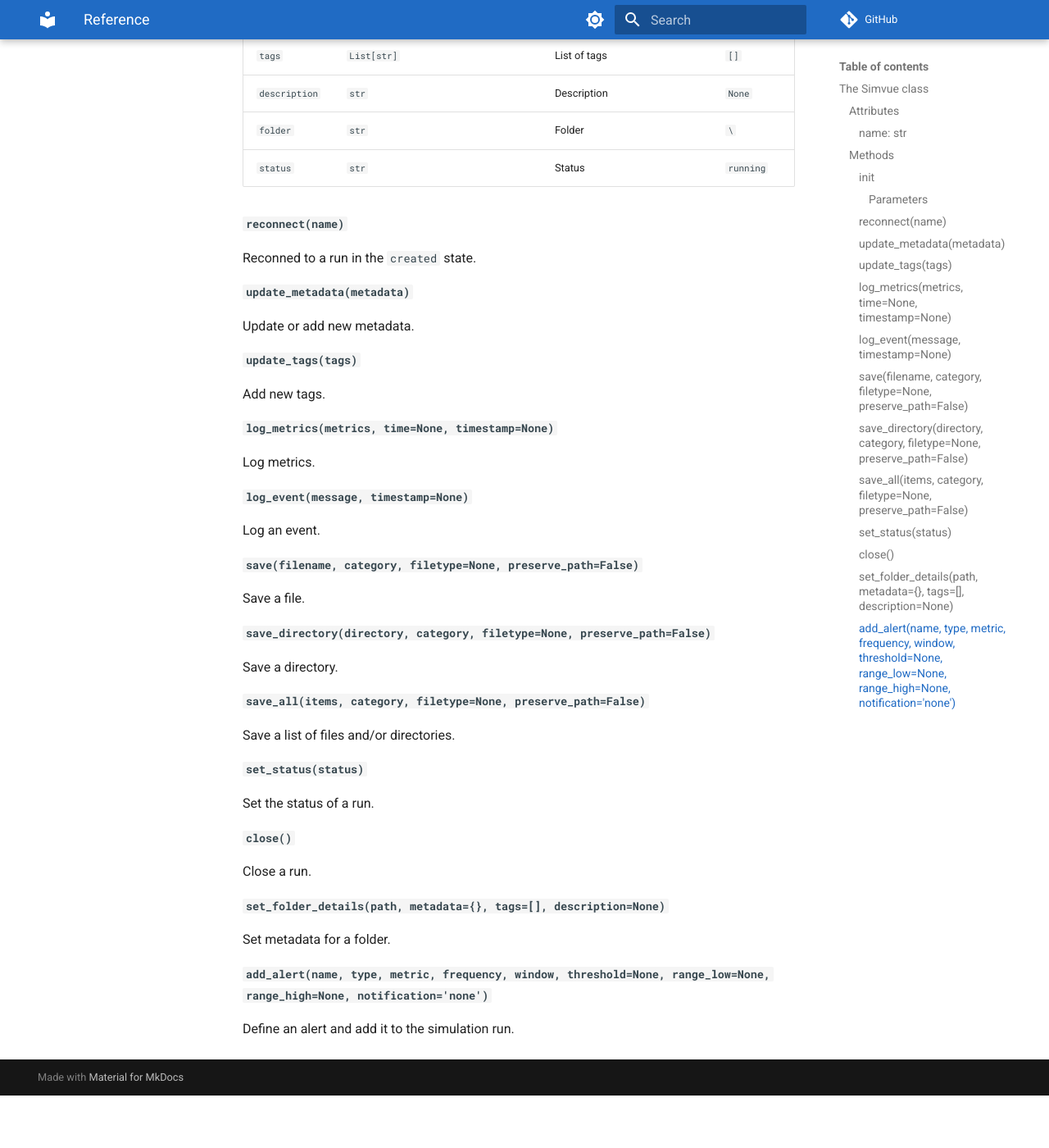
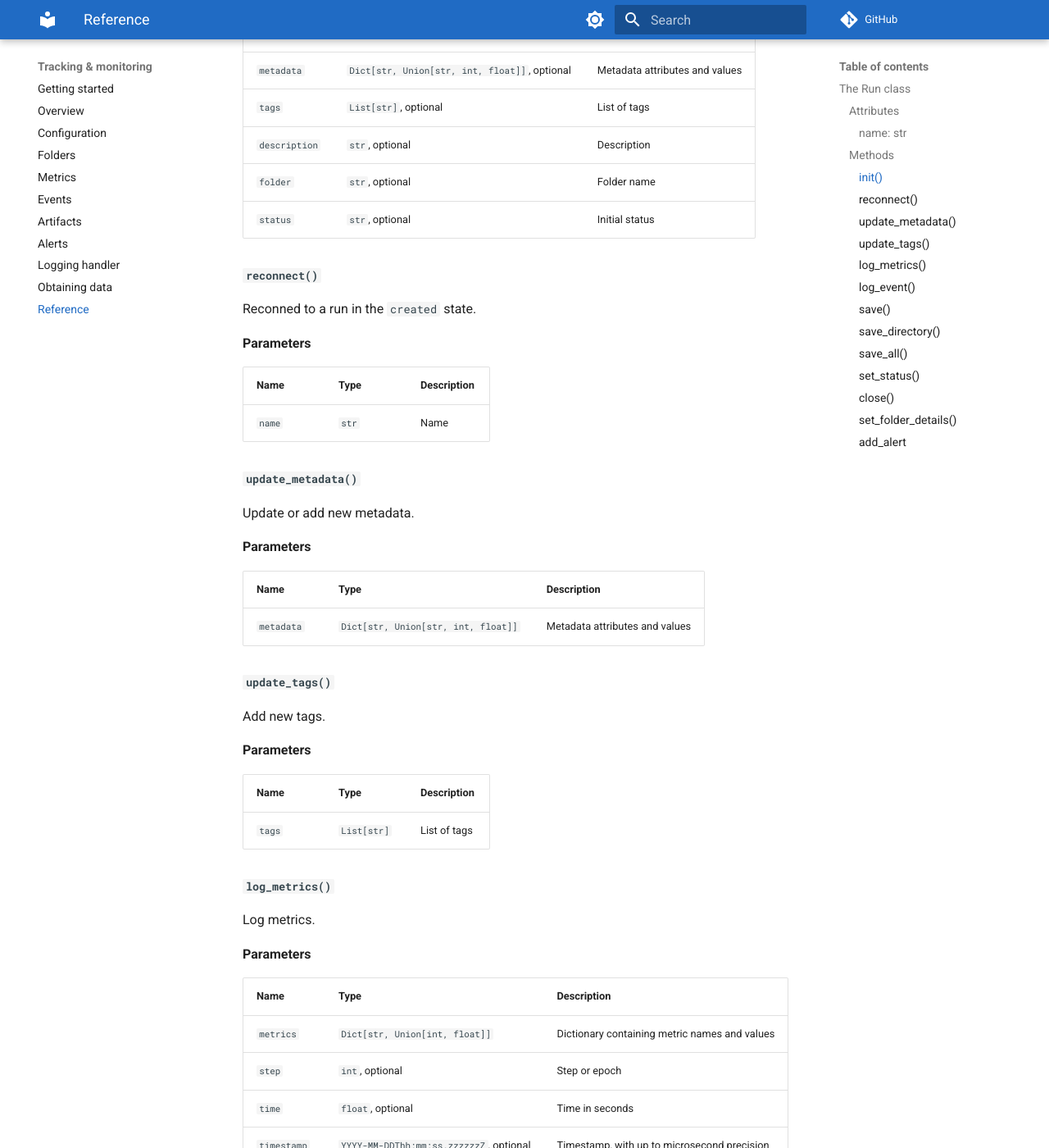
Before and after one commit to simvue-io/docs, an MkDocs documentation site: the page built from docs/python-client/reference.md, in a window 1280 px wide and 1400 px high, scrolled down 706 px. Shown: the whole window at 82% size. Built offline with MkDocs 1.6.1 and Material for MkDocs 9.7.7, drawn with Linux system fonts in a browser that asks for light colours; before the commit the page ends 2042 px from its top, so only the background shows below that; some of the changed text lies outside the part shown.

Commit message:
Add first draft of Python API doc

```diff
--- a/docs/python-client/reference.md
+++ b/docs/python-client/reference.md
@@ -1,6 +1,8 @@
 # Reference
 
-## The Simvue class
+## The `Run` class
+
+The `Run` is used to track and monitor simulations, processing or training tasks.
 
 ### Attributes
 
@@ -10,65 +12,158 @@ Gets the name of the run.
 
 ### Methods
 
-#### `init(name=None, metadata={}, tags=[], description=None, folder='/', status='running')` { #init data-toc-label="init" }
+#### `init()`
 
-Initialises a run.
+Initialises a run. If a name is not provided a random name will be assigned in the form of `<adjective>-<noun>`.
 
-##### Parameters
+**Parameters**
+
+| Name  | Type | Description |
+| ----- | ---- | ------- |
+| `name` | `str`, optional | Name |
+| `metadata` | `Dict[str, Union[str, int, float]]`, optional | Metadata attributes and values |
+| `tags` | `List[str]`, optional | List of tags |
+| `description` | `str`, optional | Description |
+| `folder` | `str`, optional | Folder name |
+| `status` | `str`, optional | Initial status |
+
+#### `reconnect()`
+
+Reconned to a run in the `created` state.
+
+**Parameters**
+
+| Name  | Type | Description |
+| ----- | ---- | ----------- |
+| `name` | `str` | Name |
+
+#### `update_metadata()`
+
+Update or add new metadata.
+
+**Parameters**
+
+| Name  | Type | Description |
+| ----- | ---- | ----------- |
+| `metadata` | `Dict[str, Union[str, int, float]]` | Metadata attributes and values |
+
+#### `update_tags()`
+
+Add new tags.
+
+**Parameters**
+
+| Name  | Type | Description |
+| ----- | ---- | ----------- |
+| `tags` | `List[str]` | List of tags |
+
+#### `log_metrics()`
+
+Log metrics.
+
+**Parameters**
+
+| Name  | Type | Description |
+| ----- | ---- | ----------- |
+| `metrics` | `Dict[str, Union[int, float]]` | Dictionary containing metric names and values |
+| `step` | `int`, optional | Step or epoch | Increments automatically each time `log_metrics` is called |
+| `time` | `float`, optional | Time in seconds |
+| `timestamp` | `YYYY-MM-DDThh:mm:ss.zzzzzzZ`, optional | Timestamp, with up to microsecond precision |
+
+
+#### `log_event()`
+
+Log an event.
+
+**Parameters**
+
+| Name  | Type | Description |
+| ----- | ---- | ----------- |
+| `message` | `str` | Text message |
+| `timestamp` | `YYYY-MM-DDThh:mm:ss.zzzzzzZ`, optional | Timestamp, with up to microsecond precision |
+
+#### `save()`
+
+Save a file.
+
+**Parameters**
+
+| Name  | Type | Description |
+| ----- | ---- | ----------- |
+| `filename` | `str` | Filename |
+| `category` | `Enum[code, input, output]` | Type of file |
+| `filetype` | `str`, optional | MIME type |
+| `preserve_path` | `Boolean`, optional | Preserve path of file |
+
+#### `save_directory()`
+
+Save all files in the directory.
+
+**Parameters**
+
+| Name  | Type | Description |
+| ----- | ---- | ----------- |
+| `directory` | `str` | Directory name |
+| `category` | `Enum[code, input, output]` | Type of file |
+| `filetype` | `str`, optional | MIME type |
+| `preserve_path` | `Boolean`, optional | Preserve path of files |
+
+#### `save_all()`
+
+Save a list of files and/or directories.
+
+**Parameters**
+
+| Name  | Type | Description |
+| ----- | ---- | ----------- |
+| `directory` | `List[str]` | List of files and/or directories |
+| `category` | `Enum[code, input, output]` | Type of file |
+| `filetype` | `str`, optional | MIME type |
+| `preserve_path` | `Boolean`, optional | Preserve path of files |
+
+#### `set_status()`
+
+Set the status of a run.
+
+**Parameters**
+
+| Name  | Type | Description | Default |
+| ----- | ---- | ----------- | ------- |
+| `status` | `Enum` | Name |  |
+
+#### `close()`
+
+Close a run. Only needed if a context manager is not used.§
+
+#### `set_folder_details()`
+
+Set metadata, tags and a description for a folder.
+
+**Parameters**
+
+| Name  | Type | Description |
+| ----- | ---- | ----------- |
+| `path` | `str` | Name |
+| `metadata` | `Dict[str, Union[str, int, float]]`, optional | Metadata attributes and values |
+| `tags` | `List[str]`, optional | List of tags |
+| `description` | `str`, optional | Description |
+
+#### `add_alert`
+
+Define an alert and add it to the simulation run.
+
+**Parameters**
 
 | Name  | Type | Description | Default |
 | ----- | ---- | ----------- | ------- |
 | `name` | `str` | Name |  |
-| `metadata` | `Dict[str, Union[str, int, float]]` | Metadata attributes and values | `{}` |
-| `tags` | `List[str]` | List of tags | `[]`  |
-| `description` | `str` | Description | `None` |
-| `folder` | `str` | Folder | `\` |
-| `status` | `str` | Status | `running` |
-
-#### `reconnect(name)`
-
-Reconned to a run in the `created` state.
-
-#### `update_metadata(metadata)`
-
-Update or add new metadata.
-
-#### `update_tags(tags)`
-
-Add new tags.
-
-#### `log_metrics(metrics, time=None, timestamp=None)`
-
-Log metrics.
-
-#### `log_event(message, timestamp=None)`
-
-Log an event.
-
-#### `save(filename, category, filetype=None, preserve_path=False)`
-
-Save a file.
-
-#### `save_directory(directory, category, filetype=None, preserve_path=False)`
-
-Save a directory.
-
-#### `save_all(items, category, filetype=None, preserve_path=False)`
-
-Save a list of files and/or directories.
-
-#### `set_status(status)`
-
-Set the status of a run.
-
-#### `close()`
-
-Close a run.
-
-#### `set_folder_details(path, metadata={}, tags=[], description=None)`
-
-Set metadata for a folder.
-
-#### `add_alert(name, type, metric, frequency, window, threshold=None, range_low=None, range_high=None, notification='none')`
-
-Define an alert and add it to the simulation run.
+| `source` | |  |  |
+| `frequency` | |  |  |
+| `window` | |  |  |
+| `rule` | |  |  |
+| `metric` | |  |  |
+| `threshold` | |  |  |
+| `range_low` | |  |  |
+| `range_high` | |  |  |
+| `notification` | |  |  |
+| `pattern` | |  |  |
--- a/mkdocs.yml
+++ b/mkdocs.yml
@@ -29,6 +29,7 @@ nav:
     - Alerts: python-client/alerts.md
     - Logging handler: python-client/logging-handler.md
     - Obtaining data: python-client/obtaining-data.md
+    - Reference: python-client/reference.md
   - Examples:
     - Basic Tensorflow: examples/basic-tensorflow.md
     - OpenFOAM: examples/openfoam.md
```
